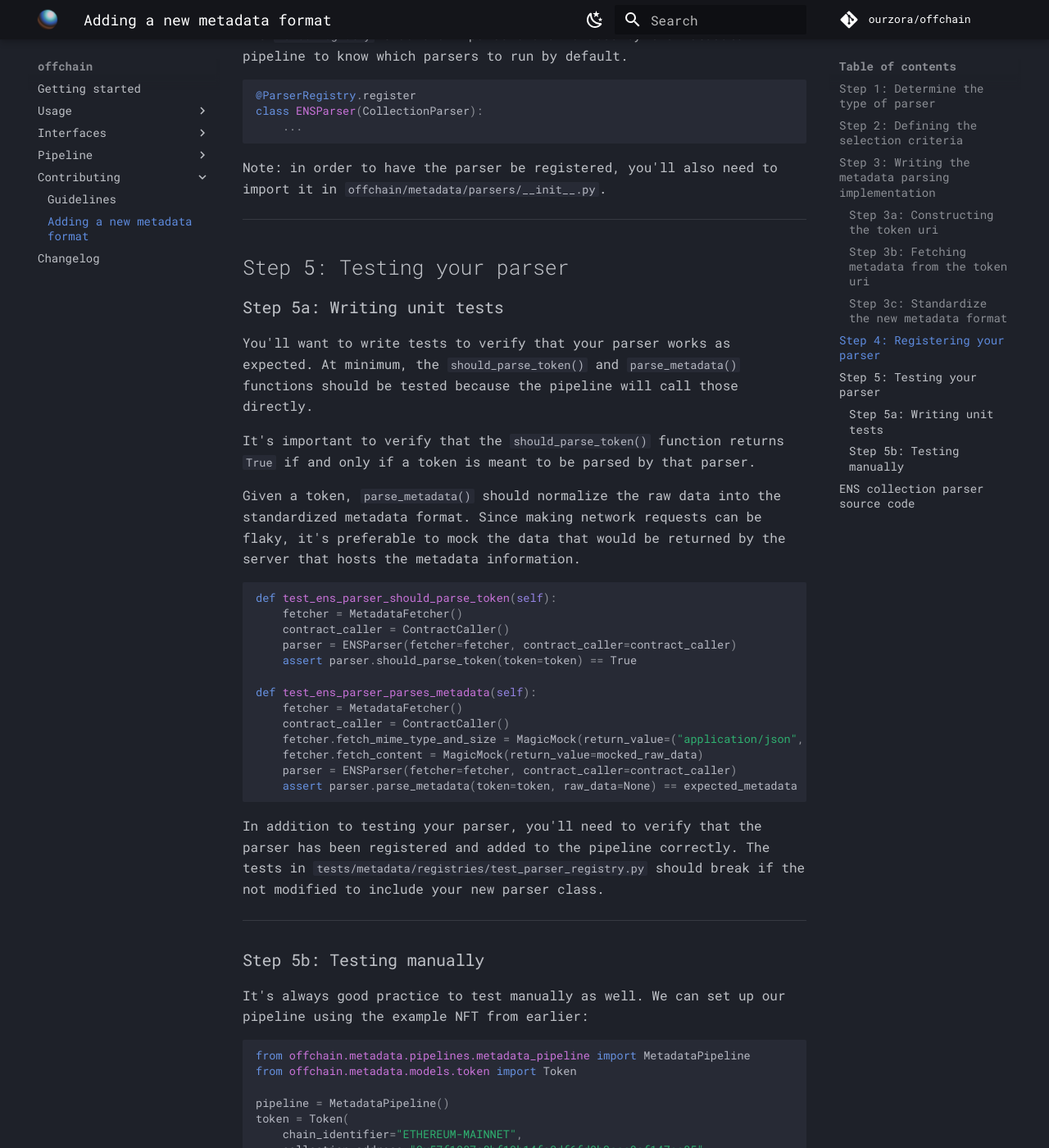
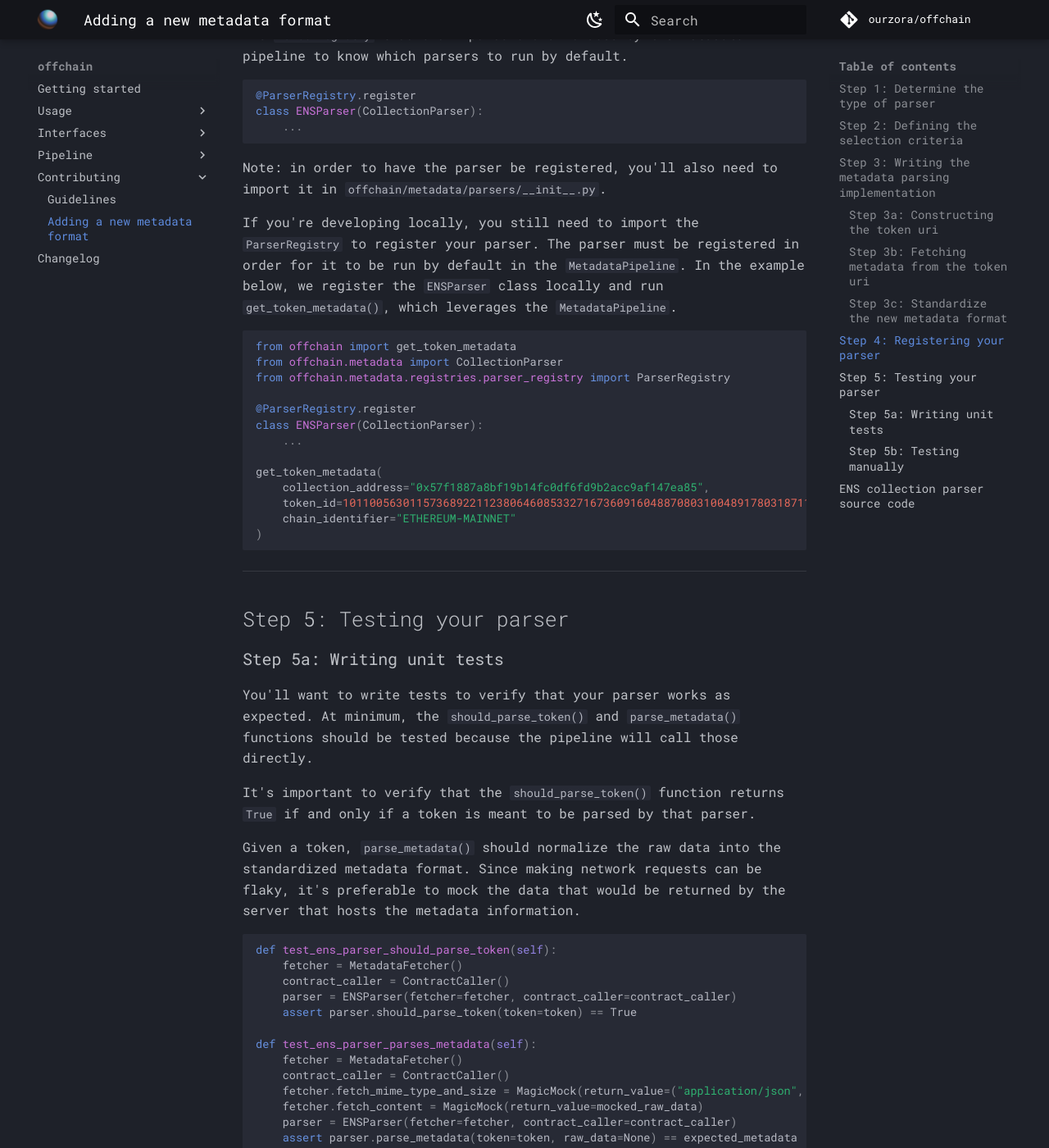
Before and after one commit to ourzora/offchain, an MkDocs documentation site: the page built from docs/contributing/metadata_tutorial.md, in a window 1280 px wide and 1400 px high, scrolled down 7069 px. Shown: the whole window at 82% size. Built offline with MkDocs 1.6.1 and Material for MkDocs 9.7.7, drawn with Linux system fonts in a browser that asks for light colours; comment, search, counter and statistics services are not loaded; some of the changed text lies outside the part shown.

Commit message:
minor doc updates

````diff
--- a/docs/contributing/metadata_tutorial.md
+++ b/docs/contributing/metadata_tutorial.md
@@ -90,7 +90,7 @@ Let's use this ENS NFT as an example:
 Token(
     chain_identifier="ETHEREUM-MAINNET",
     collection_address="0x57f1887a8bf19b14fc0df6fd9b2acc9af147ea85",
-    token_id="10110056301157368922112380646085332716736091604887080310048917803187113883396",
+    token_id=10110056301157368922112380646085332716736091604887080310048917803187113883396,
 )
 ```
 
@@ -305,6 +305,24 @@ class ENSParser(CollectionParser):
 
 Note: in order to have the parser be registered, you'll also need to import it in `offchain/metadata/parsers/__init__.py`.
 
+If you're developing locally, you still need to import the `ParserRegistry` to register your parser. The parser must be registered in order for it to be run by default in the `MetadataPipeline`. In the example below, we register the `ENSParser` class locally and run `get_token_metadata()`, which leverages the `MetadataPipeline`.
+
+```python
+from offchain import get_token_metadata
+from offchain.metadata import CollectionParser
+from offchain.metadata.registries.parser_registry import ParserRegistry
+
+@ParserRegistry.register
+class ENSParser(CollectionParser):
+    ...
+
+get_token_metadata(
+    collection_address="0x57f1887a8bf19b14fc0df6fd9b2acc9af147ea85",
+    token_id=10110056301157368922112380646085332716736091604887080310048917803187113883396,
+    chain_identifier="ETHEREUM-MAINNET"
+)
+```
+
 ---
 
 ## Step 5: Testing your parser
@@ -349,7 +367,7 @@ pipeline = MetadataPipeline()
 token = Token(
     chain_identifier="ETHEREUM-MAINNET",
     collection_address="0x57f1887a8bf19b14fc0df6fd9b2acc9af147ea85",
-    token_id="10110056301157368922112380646085332716736091604887080310048917803187113883396",
+    token_id=10110056301157368922112380646085332716736091604887080310048917803187113883396,
 )
 metadata = pipeline.run([token])[0]
 ```
````
Also changed, not shown: docs/index.md (+1 -1 lines), docs/usage/customize.md (+13 -5 lines), docs/usage/overview.md (+21 -4 lines).
